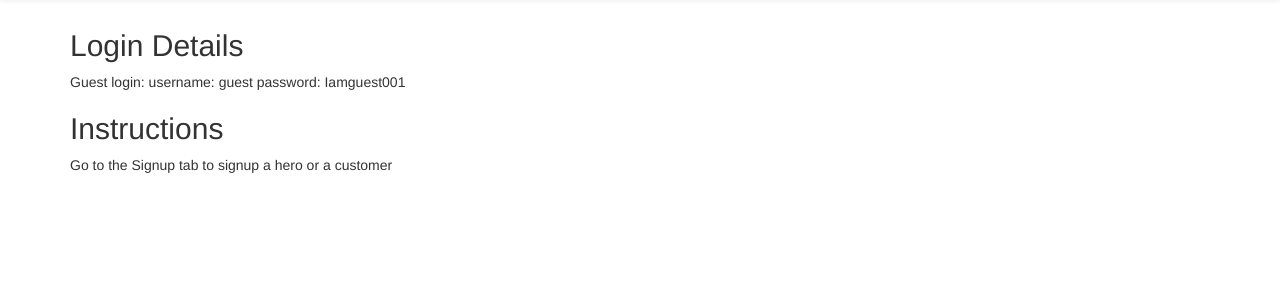
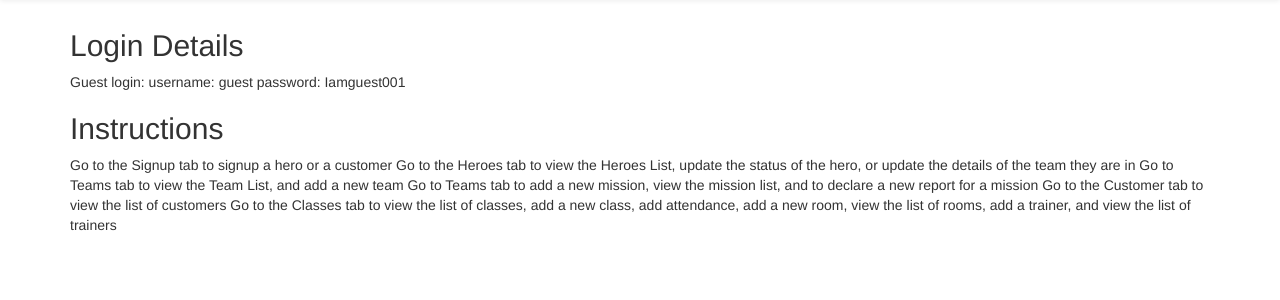
Before and after one commit to wmufunde/Heroes4Hire, a Django app: page / in a window 1280 px wide. Shown: the part 51-351 px from the top of the page. Run offline with Django 3.2, Linux system fonts and the light colour scheme; some libraries are stand-ins or nearby versions.

Commit message:
homepage

```diff
--- a/home/templates/home.html
+++ b/home/templates/home.html
@@ -13,5 +13,14 @@ password: Iamguest001
 <h2>Instructions</h2>
 Go to the Signup tab to signup a hero or a customer
 
+Go to the Heroes tab to view the Heroes List, update the status of the hero, or update the details of the team they are in
+
+Go to Teams tab to view the Team List, and add a new team
+
+Go to Teams tab to add a new mission, view the mission list, and to declare a new report for a mission
+
+Go to the Customer tab to view the list of customers
+
+Go to the Classes tab to view the list of classes, add a new class, add attendance, add a new room, view the list of rooms, add a trainer, and view the list of trainers
 </div>
 {% endblock %}
```
